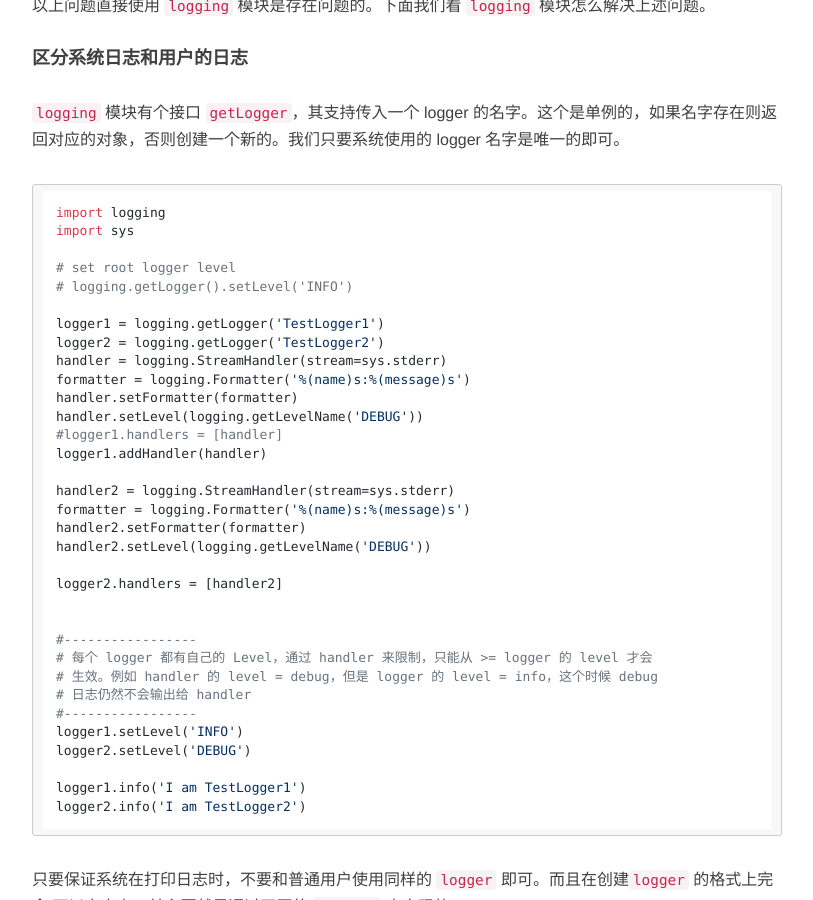
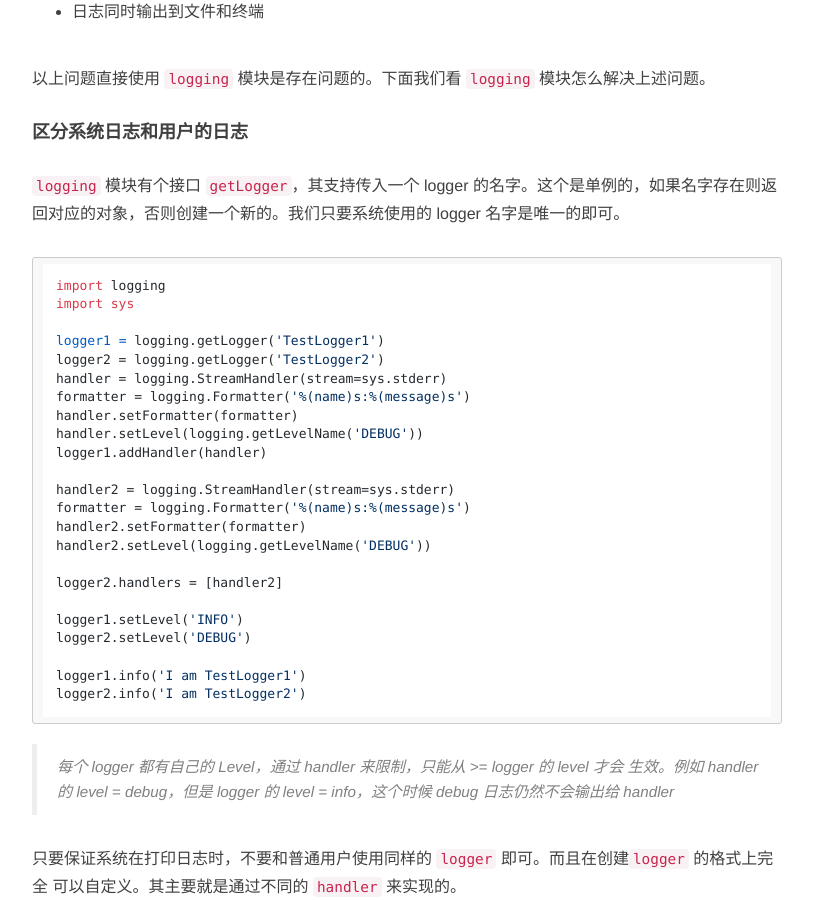
Before and after one commit to chunyang-wen/chunyang-wen.github.io, a Jekyll site: the page built from _posts/2018-10-27-python-log-module.md, in a window 1280 px wide and 900 px high, scrolled down 2675 px. Shown: the whole window, without its empty margins (233-1046 px from the left). Built offline with Jekyll 4.4.1, drawn with Linux system fonts in a browser that asks for light colours; nearby versions of some CDN libraries; comment, search, counter and statistics services are not loaded; some of the changed text lies outside the part shown.

Commit message:
Modify: remove comment in code

````diff
--- a/_posts/2018-10-27-python-log-module.md
+++ b/_posts/2018-10-27-python-log-module.md
@@ -92,16 +93,12 @@ logging.info('SayHi')
 import logging
 import sys
 
-# set root logger level
-# logging.getLogger().setLevel('INFO')
-
 logger1 = logging.getLogger('TestLogger1')
 logger2 = logging.getLogger('TestLogger2')
 handler = logging.StreamHandler(stream=sys.stderr)
 formatter = logging.Formatter('%(name)s:%(message)s')
 handler.setFormatter(formatter)
 handler.setLevel(logging.getLevelName('DEBUG'))
-#logger1.handlers = [handler]
 logger1.addHandler(handler)
 
 handler2 = logging.StreamHandler(stream=sys.stderr)
@@ -111,18 +108,16 @@ handler2.setLevel(logging.getLevelName('DEBUG'))
 
 logger2.handlers = [handler2]
 
-
-#-----------------
-# 每个 logger 都有自己的 Level，通过 handler 来限制，只能从 >= logger 的 level 才会
-# 生效。例如 handler 的 level = debug，但是 logger 的 level = info，这个时候 debug
-# 日志仍然不会输出给 handler
-#-----------------
 logger1.setLevel('INFO')
 logger2.setLevel('DEBUG')
 
 logger1.info('I am TestLogger1')
 logger2.info('I am TestLogger2')
 ```
+
+> 每个 logger 都有自己的 Level，通过 handler 来限制，只能从 >= logger 的 level 才会
+> 生效。例如 handler 的 level = debug，但是 logger 的 level = info，这个时候 debug
+> 日志仍然不会输出给 handler
 
 只要保证系统在打印日志时，不要和普通用户使用同样的 `logger` 即可。而且在创建`logger` 的格式上完全
 可以自定义。其主要就是通过不同的 `handler` 来实现的。
````
Also changed, not shown: other parts of _posts/2018-10-27-python-log-module.md (+2 -1 lines).
